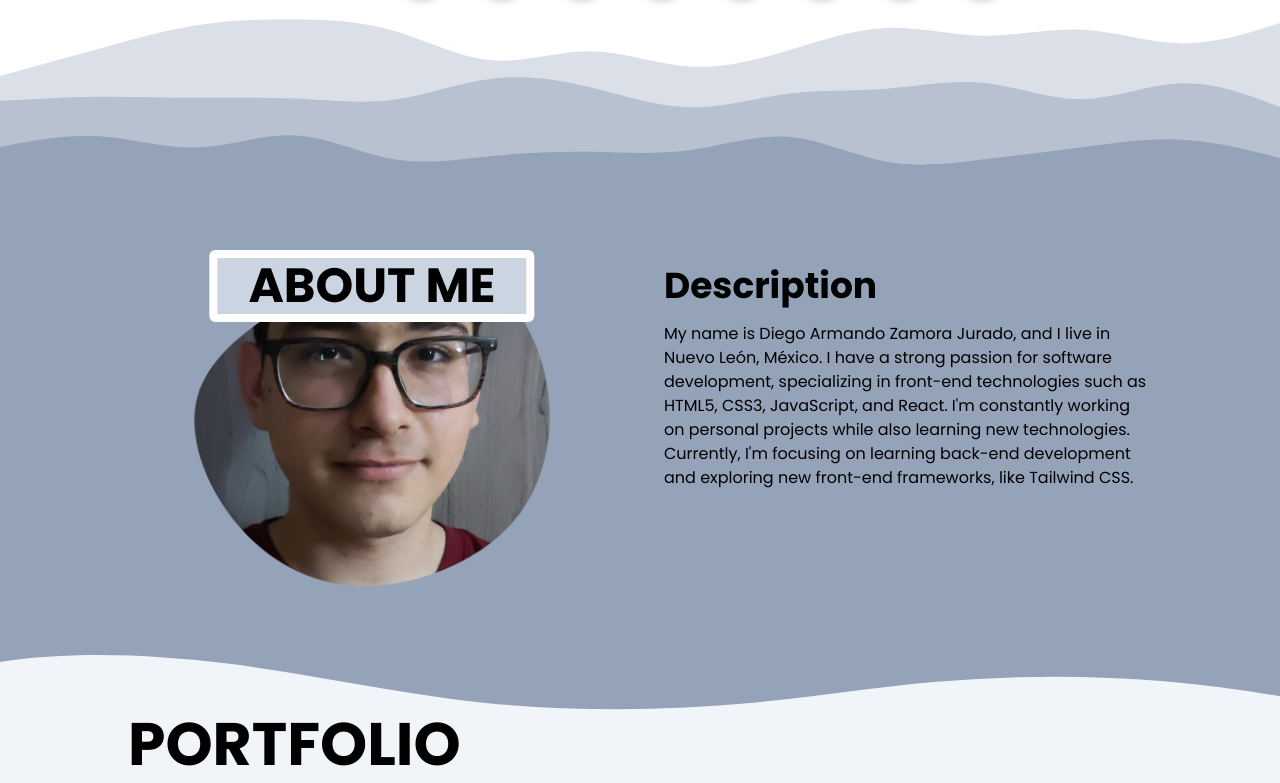
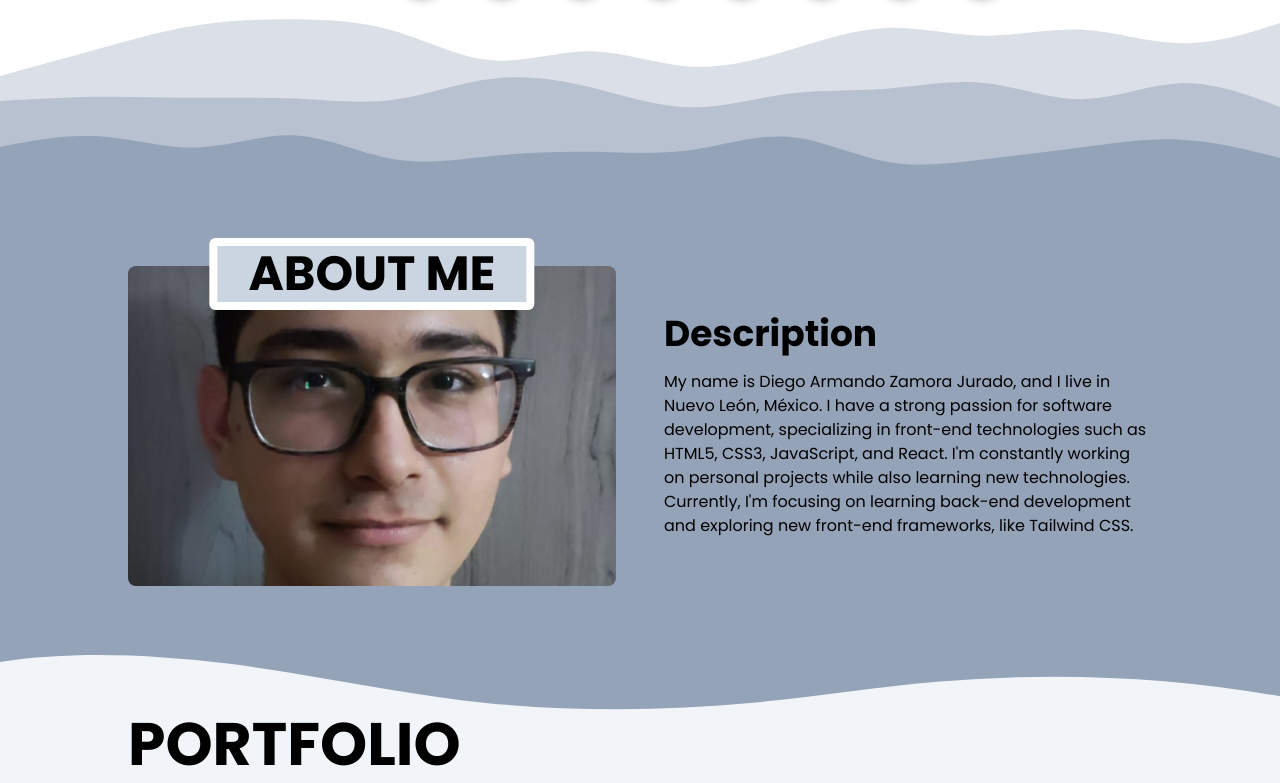
Before and after one commit to DazJ14/dazj-portfolio, a React (Vite) app: page / in a window 1280 px wide. Shown: the part 598-1381 px from the top of the page. Built offline with nearby package versions, Linux system fonts and the light colour scheme.

Commit message:
arreglando pequeños errores

```diff
--- a/src/App.css
+++ b/src/App.css
@@ -2,10 +2,6 @@
   width: 100%;
   height: auto;
   padding: 0;
-}
-
-.home {
-  height: 100vh;
 }
 
 .profile {
--- a/src/App.jsx
+++ b/src/App.jsx
@@ -56,7 +56,12 @@ const App = () => {
         changeLanguage={changeLanguage}
         languageChange={languageChange}
       />
-      <MobileNav mobileMenuClick={mobileMenuClick} sections={sections} />
+      <MobileNav
+        mobileMenuClick={mobileMenuClick}
+        sections={sections}
+        changeLanguage={changeLanguage}
+        languageChange={languageChange}
+      />
       <Layout
         list={list}
         projects={projects}
--- a/src/components/AboutSection.css
+++ b/src/components/AboutSection.css
@@ -1,6 +1,6 @@
 .image {
-    mask: url(../assets/other-assets/blob-haikei.png) no-repeat center / cover;
     background-image: url(../assets/other-assets/fotoperfilrectangular.jpg);
-    background-size: contain;
-    background-position: center;
+    background-size: cover;
+    background-position: top;
+    background-repeat: no-repeat;
 }
--- a/src/components/AboutSection.jsx
+++ b/src/components/AboutSection.jsx
@@ -6,10 +6,10 @@ const AboutSection = ({ languageSet, languageChange }) => {
   return (
     <section id="about" className="bg-slate-400 w-full relative">
       <Container>
-        <div className="flex flex-col lg:flex-row gap-12">
+        <div className="flex flex-col items-center lg:flex-row gap-12">
           <div className="w-full lg:w-1/2 h-80 relative ">
-            <div className="image w-full h-full object-cover rounded-xl" />
-            <span className="py-1 px-2 absolute bg-slate-300 -top-4 left-1/2 -translate-x-1/2 font-bold rounded-md border-8 border-white dark:border-slate-700 uppercase text-5xl w-2/3 text-center">
+            <div className="image w-full h-full rounded-lg" />
+            <span className="py-1 px-2 absolute bg-slate-300 -top-7 left-1/2 -translate-x-1/2 font-bold rounded-md border-8 border-white dark:border-slate-700 uppercase text-3xl md:text-5xl w-2/3 text-center">
               {languageSet[languageChange].about.about}
             </span>
           </div>
--- a/src/components/HomeSection.jsx
+++ b/src/components/HomeSection.jsx
@@ -10,7 +10,7 @@ const HomeSection = ({ list, languageSet, languageChange }) => {
   return (
     <section
       id="home"
-      className="home pt-[60px] bg-white dark:bg-slate-900 relative w-full flex place-items-center sm:py-0 transition-colors"
+      className="home h-screen pt-[60px] bg-white dark:bg-slate-900 relative w-full flex place-items-center sm:py-0 transition-colors"
     >
       <Container>
         <div className="flex justify-center align-middle mb-16 text-center lg:text-left flex-col-reverse lg:flex-row z-10">
--- a/src/components/MobileNav.jsx
+++ b/src/components/MobileNav.jsx
@@ -3,8 +3,15 @@ import MobileNavItem from "./MobileNavItem";
 import { FontAwesomeIcon } from "@fortawesome/react-fontawesome";
 import { faX } from "@fortawesome/free-solid-svg-icons";
 import "./MobileNav.css";
+import spanish from "../assets/icons/spain.png";
+import english from "../assets/icons/estados-unidos.png";
 
-const MobileNav = ({ mobileMenuClick, sections }) => {
+const MobileNav = ({
+  mobileMenuClick,
+  sections,
+  changeLanguage,
+  languageChange,
+}) => {
   return (
     <div
       id="mobile-nav-container"
@@ -16,7 +23,7 @@ const MobileNav = ({ mobileMenuClick, sections }) => {
       >
         <FontAwesomeIcon
           icon={faX}
-          className="w-8 h-8 p-2 rounded-full hover:bg-gray-300 cursor-pointer"
+          className="w-8 h-8 p-2 rounded-full dark:text-white dark:hover:bg-gray-700 hover:bg-gray-300 cursor-pointer"
         />
       </div>
       <ul className="grow grid place-content-center text-xl dark:text-white">
@@ -29,6 +36,18 @@ const MobileNav = ({ mobileMenuClick, sections }) => {
             {obj.name}
           </MobileNavItem>
         ))}
+        <li>
+          <button onClick={changeLanguage} className="block lg:hidden">
+            <span className="flex">
+              Language
+              {languageChange === "english" ? (
+                <img src={english} className="ml-1 h-6" />
+              ) : (
+                <img src={spanish} className="ml-1 h-6" />
+              )}
+            </span>
+          </button>
+        </li>
       </ul>
     </div>
   );
--- a/src/components/NavItem.jsx
+++ b/src/components/NavItem.jsx
@@ -3,7 +3,7 @@ import "./NavItem.css";
 
 const NavItem = ({ children, link }) => {
   return (
-    <li className="navitem relative hidden md:block dark:after:bg-white">
+    <li className="navitem relative hidden lg:block dark:after:bg-white">
       <a href={link}>{children}</a>
     </li>
   );
--- a/src/components/Navbar.jsx
+++ b/src/components/Navbar.jsx
@@ -28,7 +28,7 @@ const Navbar = ({
             {obj.name}
           </NavItem>
         ))}
-        <button onClick={changeLanguage}>
+        <button onClick={changeLanguage} className="hidden lg:block">
           <span className="flex">
             Language
             {languageChange === "english" ? (
@@ -49,7 +49,7 @@ const Navbar = ({
         </button>
         <li
           id="mobile-menu"
-          className="md:hidden text-xl hover:rounded-full hover:bg-slate-100 box-border w-8 h-8 flex place-items-center justify-center z-10 dark:hover:bg-slate-600 cursor-pointer"
+          className="lg:hidden text-xl hover:rounded-full hover:bg-slate-100 box-border w-8 h-8 flex place-items-center justify-center z-10 dark:hover:bg-slate-600 cursor-pointer"
           onClick={mobileMenuClick}
         >
           <FontAwesomeIcon icon={faBars} />
--- a/src/components/ProjectsList.jsx
+++ b/src/components/ProjectsList.jsx
@@ -7,7 +7,7 @@ const ProjectsList = ({ projects }) => {
       {projects.map((project) => (
         <article
           key={project.titulo}
-          className="w-full h-[35rem] md:h-[35rem] md:w-4/5 lg:w-[47%] flex flex-col shadow-md hover:shadow-2xl overflow-hidden rounded-lg transition-all duration-200 p-4 bg-white dark:bg-slate-700"
+          className="w-full h-auto md:h-[35rem] md:w-4/5 lg:w-[47%] flex flex-col shadow-md hover:shadow-2xl overflow-hidden rounded-lg transition-all duration-200 p-4 bg-white dark:bg-slate-700"
         >
           <img
             src={project.urlImagen}
```
